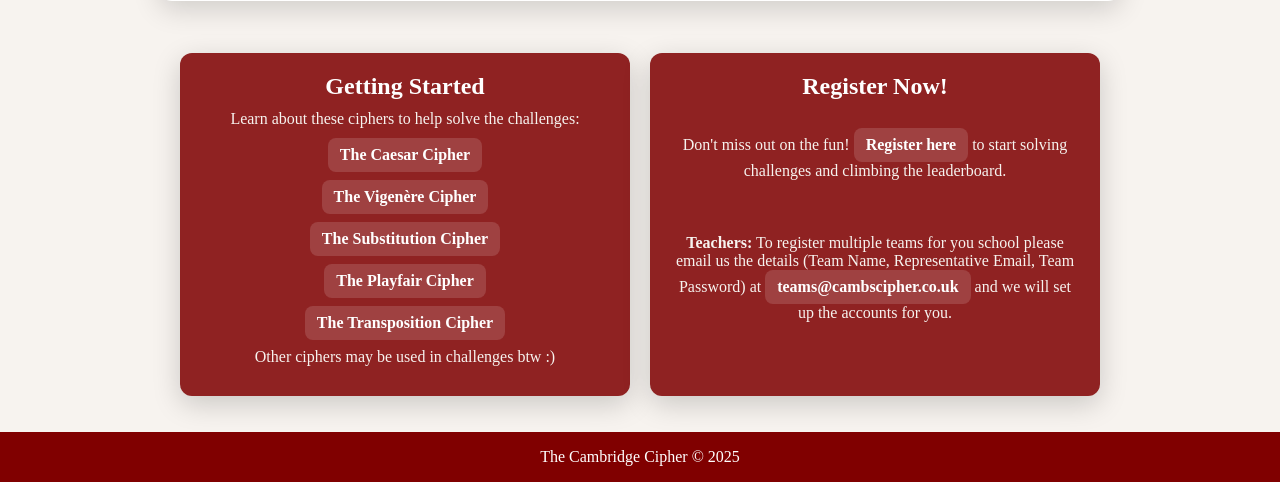
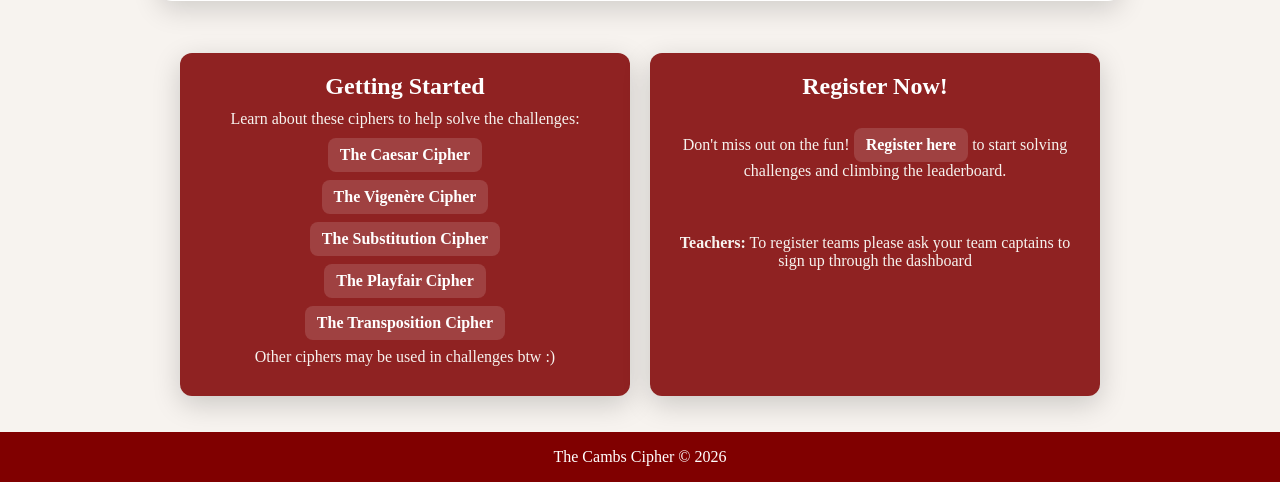
Before and after one commit to 29LHR/Cambs-Cipher, a Flask app: page / in a window 1280 px wide. Shown: the part 373-855 px from the top of the page. Run offline with Flask 3, Linux system fonts and the light colour scheme.

Commit message:
Changed footer and sign up instructions

```diff
--- a/templates/challenges.html
+++ b/templates/challenges.html
@@ -87,8 +87,7 @@
         </div>
       </div>
     </div>
-    <div class="footer">The Cambridge Cipher &copy; 2025</div>
-
+    <div class="footer">The Cambs Cipher &copy; 2026</div>
     <script>
       (function () {
         const btn = document.querySelector(".menu-toggle");
--- a/templates/dashboard.html
+++ b/templates/dashboard.html
@@ -139,7 +139,7 @@
         </div>
       </div>
     </div>
-
+    <div class="footer">The Cambs Cipher &copy; 2026</div>
     <script src="{{ url_for('static', filename='Styling/menuBar.js') }}"></script>
   </body>
 </html>
--- a/templates/index.html
+++ b/templates/index.html
@@ -87,16 +87,11 @@
           Don't miss out on the fun! <a href="/profile">Register here</a> to
           start solving challenges and climbing the leaderboard.
           <br /><br /><br /><br />
-          <b>Teachers:</b> To register multiple teams for you school please
-          email us the details (Team Name, Representative Email, Team Password)
-          at
-          <a href="mailto:teams@cambscipher.co.uk">teams@cambscipher.co.uk</a>
-          and we will set up the accounts for you.
+          <b>Teachers:</b> To register teams please ask your team captains to sign up through the dashboard
         </p>
       </div>
     </div>
-    <div class="footer">The Cambridge Cipher &copy; 2025</div>
-
+    <div class="footer">The Cambs Cipher &copy; 2026</div>
     <script src="{{ url_for('static', filename='Styling/menuBar.js') }}"></script>
   </body>
 </html>
--- a/templates/leaderboard.html
+++ b/templates/leaderboard.html
@@ -180,7 +180,7 @@
         {% endif %}
       </div>
     </div>
-
+    <div class="footer">The Cambs Cipher &copy; 2026</div>
     <script src="{{ url_for('static', filename='Styling/menuBar.js') }}"></script>
   </body>
 </html>
--- a/templates/profile.html
+++ b/templates/profile.html
@@ -170,7 +170,7 @@
         </div>
       </div>
     </div>
-
+    <div class="footer">The Cambs Cipher &copy; 2026</div>
     <script src="{{ url_for('static', filename='Styling/menuBar.js') }}"></script>
   </body>
 </html>
```
